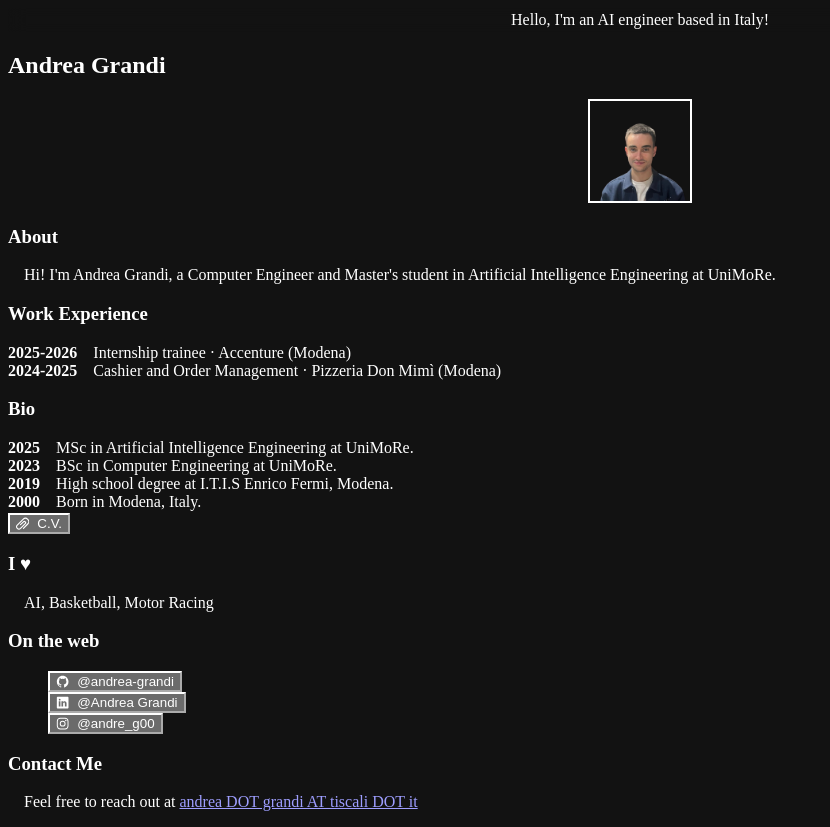
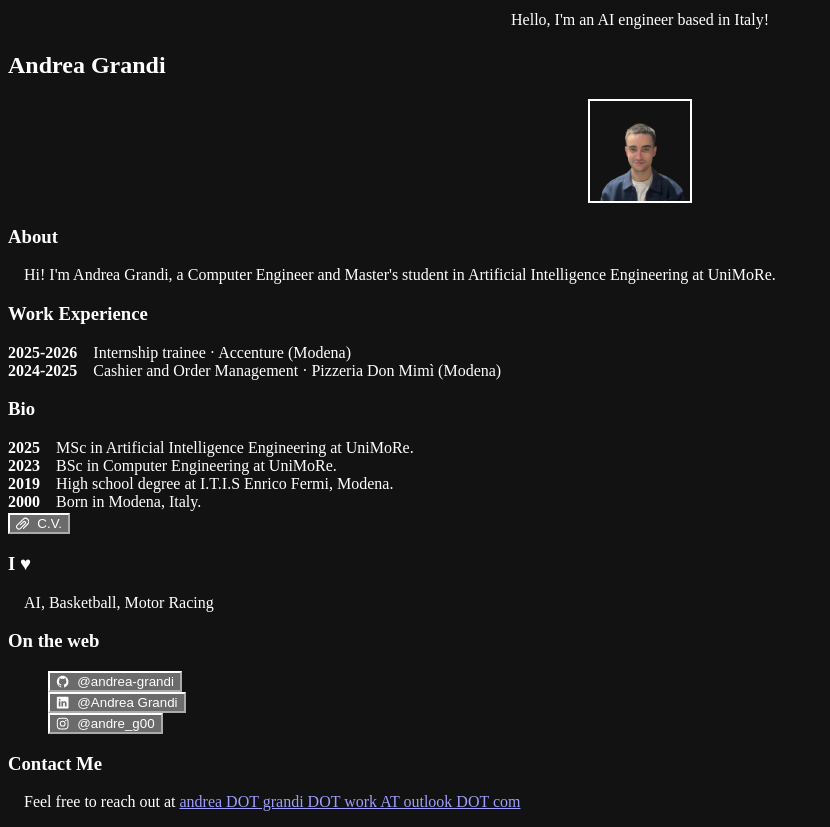
Before and after one commit to andrea-grandi/andreagrandiwebsite, a Next.js app: page / in a window 1280 px wide. Shown: the whole page, without its empty margins (0-830 px from the left). Built offline with nearby package versions, Linux system fonts and the light colour scheme.

Commit message:
update mail

```diff
--- a/pages/index.js
+++ b/pages/index.js
@@ -182,7 +182,7 @@ const Home = () => (
           Contact Me
         </Heading>
         <Paragraph>
-          Feel free to reach out at <Link href="mailto:andrea.grandi@tiscali.it">andrea DOT grandi AT tiscali DOT it</Link>
+          Feel free to reach out at <Link href="mailto:andrea.grandi.work@outlook.com">andrea DOT grandi DOT work AT outlook DOT com</Link>
         </Paragraph>
       </Section>
     </Container>
```
